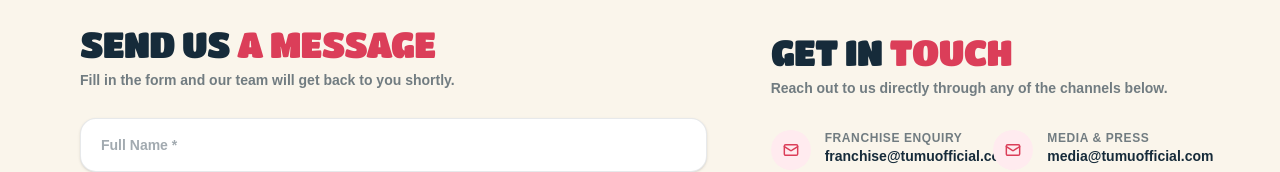
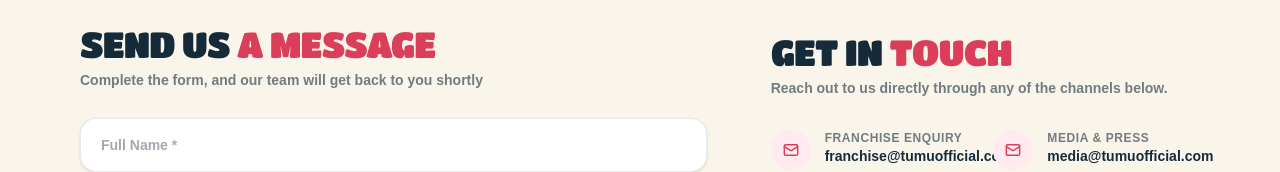
Before and after one commit to ahamadzaeem/tumu2, a Next.js app: page /contact in a window 1280 px wide. Shown: the part 596-768 px from the top of the page. Built offline with nearby package versions, Linux system fonts and the light colour scheme; no server answers; a web font is replaced by a local one.

Commit message:
copy(contact): update form section subtitle text

```diff
--- a/src/app/contact/page.tsx
+++ b/src/app/contact/page.tsx
@@ -96,7 +96,7 @@ export default function ContactPage() {
                 SEND US <span className="text-[#DB3E59]">A MESSAGE</span>
               </h2>
               <p className="text-xs sm:text-sm font-semibold text-[#162B3A]/60 mt-1.5">
-                Fill in the form and our team will get back to you shortly.
+                Complete the form, and our team will get back to you shortly
               </p>
             </div>
 
```
